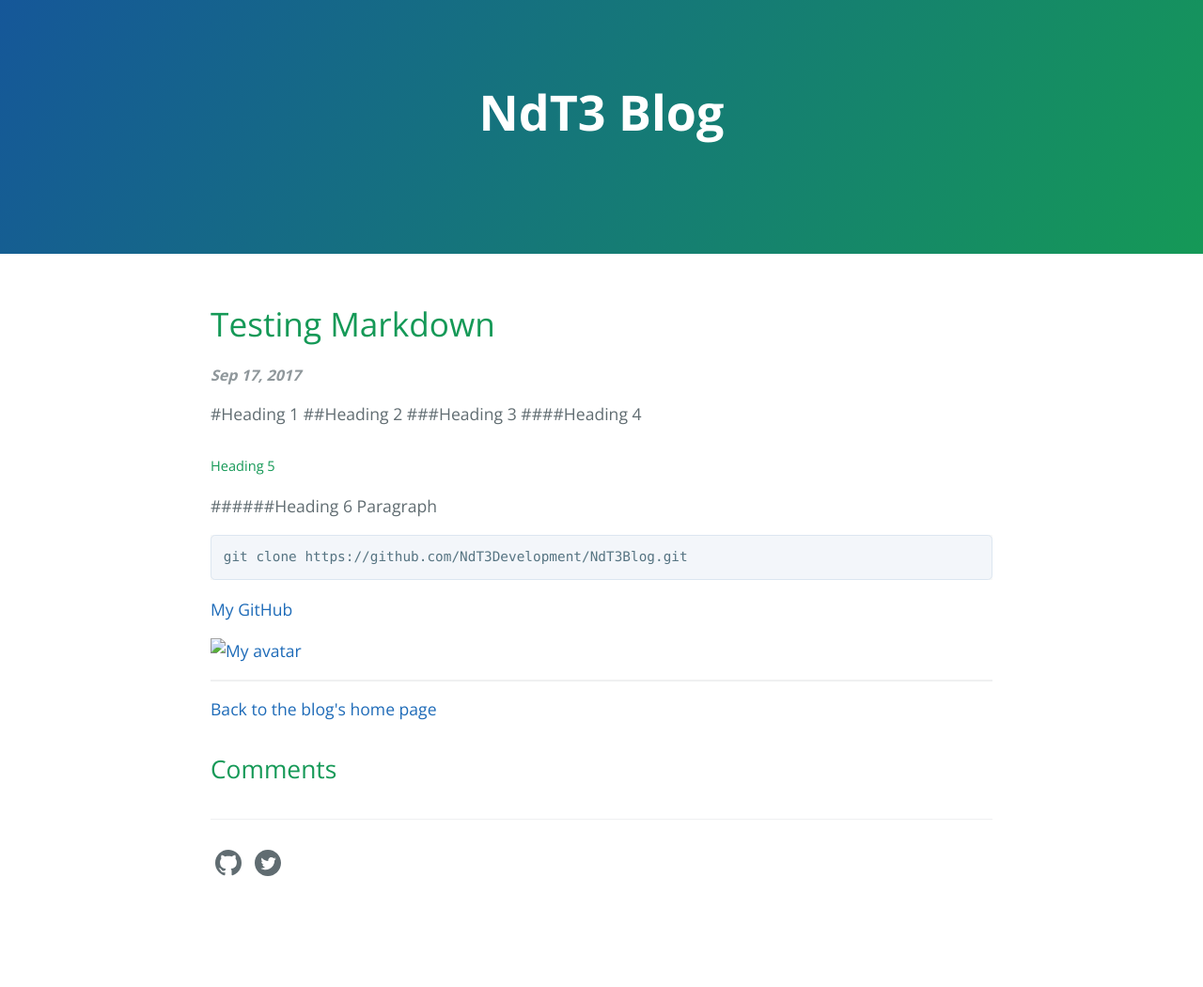
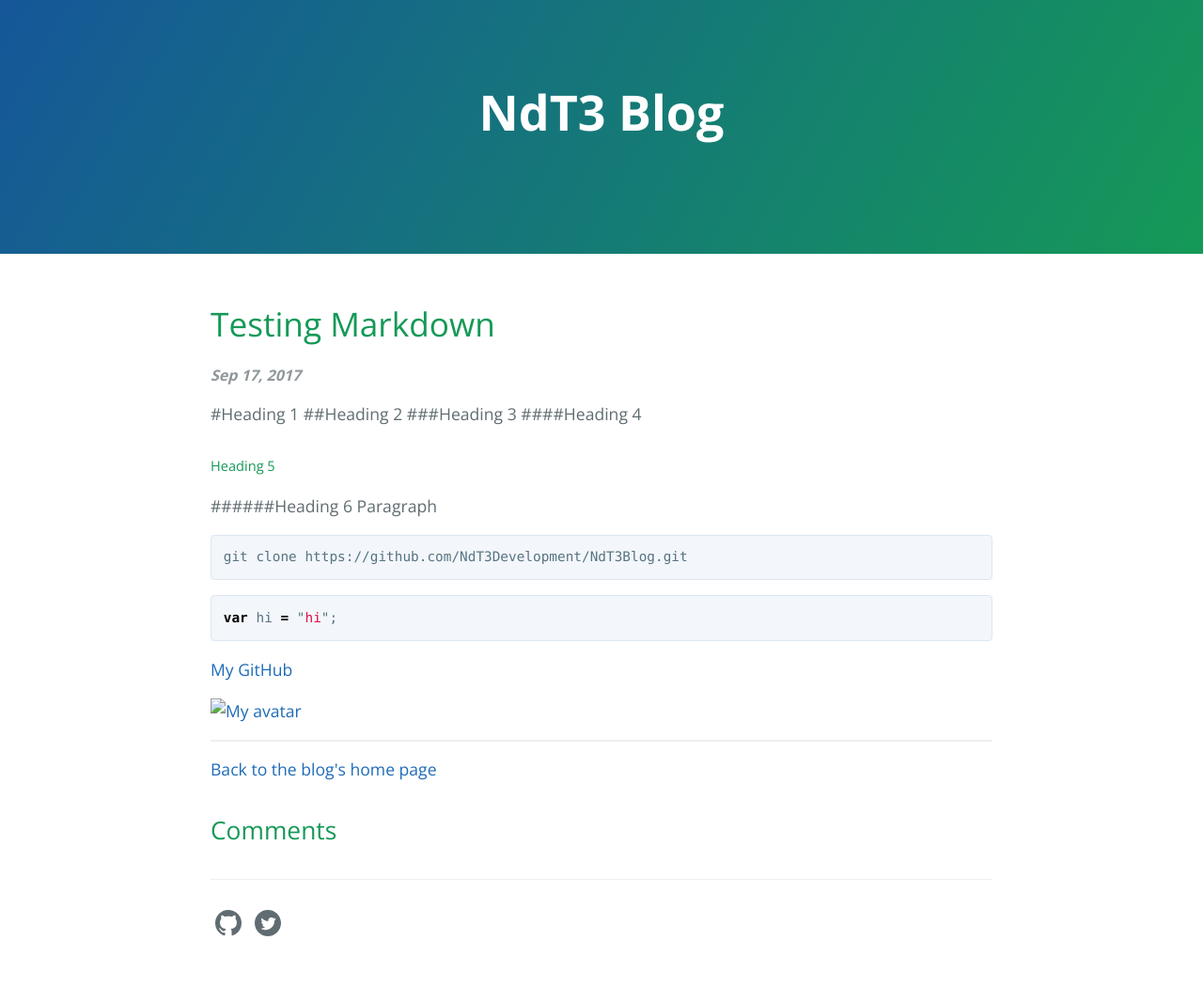
Before and after one commit to TrueWinter/blog, a Jekyll site: the page built from _posts/2017-09-17-testing-markdown.md, in a window 1280 px wide. Shown: the whole page at 94% size. Built offline with Jekyll 4.4.1, drawn with Linux system fonts in a browser that asks for light colours; comment, search, counter and statistics services are not loaded; before the commit the page ends 986 px from its top, so only the background shows below that.

Commit message:
Update Post “2017-09-17-testing-markdown”

````diff
--- a/_posts/2017-09-17-testing-markdown.md
+++ b/_posts/2017-09-17-testing-markdown.md
@@ -13,6 +13,11 @@ Paragraph
 ```sh
 git clone https://github.com/NdT3Development/NdT3Blog.git
 ```
+
+```javascript
+var hi = "hi";
+```
+
 [My GitHub](https://github.com/NdT3Development)
 
 [![My avatar](https://ndt3.ml/favicon.png)](https://ndt3.ml/favicon.png)
````
